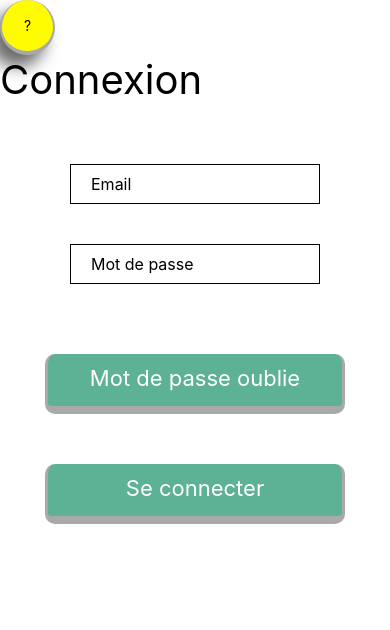
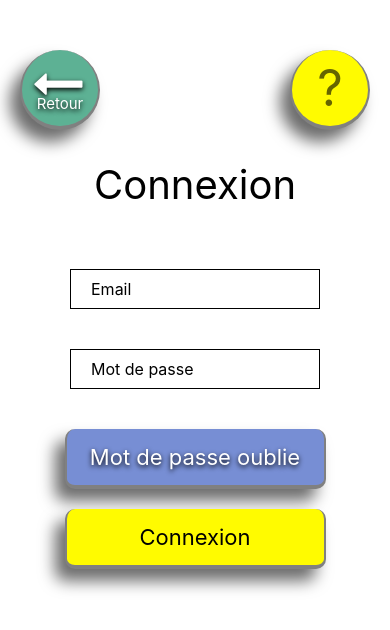
Before and after one commit to DavidB360/lemulot-frontend-user, a React Native app: screen /SignIn in a window 390 px wide. Shown: the top 630 px of the page. Built offline with nearby package versions, Linux system fonts and the light colour scheme.

Commit message:
avancement page connection et signin

```diff
--- a/screens/ConnectionScreen.tsx
+++ b/screens/ConnectionScreen.tsx
@@ -1,64 +1,206 @@
-import {
-	View,
-	Text,
-	TouchableOpacity,
-	StyleSheet,
-	Button,
-	Image,
-} from "react-native";
+import { View, Text, TouchableOpacity, StyleSheet, Button, Image } from "react-native"
+import FontAwesome from "react-native-vector-icons/FontAwesome"
+import { FontAwesomeIcon } from "@fortawesome/react-native-fontawesome"
+import { faUser, faPenNib } from "@fortawesome/free-solid-svg-icons"
 
 export default function ConnectionScreen({ navigation }: any) {
 	return (
 		<View style={styles.container}>
+			<View style={styles.btnTop}>
 				<TouchableOpacity
-				style={styles.button}
+					style={styles.btnRetour}
+					onPress={() => navigation.navigate("Home")}
+				>
+					<FontAwesome
+						name="long-arrow-left"
+						size={50}
+						style={styles.iconArrow}
+					/>
+					<Text style={styles.textBtnRetour}>Retour</Text>
+				</TouchableOpacity>
+				<TouchableOpacity
+					style={styles.btnAide}
+					// onPress={() => navigation.navigate("Type")}
+				>
+					<Text style={styles.textBtnAide}>?</Text>
+				</TouchableOpacity>
+			</View>
+			<View style={styles.iconContainer}>
+				<TouchableOpacity
+					style={styles.iconContent}
 					onPress={() => navigation.navigate("SignIn")}
 				>
-				<Image
-					style={styles.image}
-					source={require("../assets/cle.jpg")}
+					<Text style={styles.textIcon}>Se connecter</Text>
+					<View style={styles.icon}>
+						<FontAwesomeIcon
+							icon={faUser}
+							style={styles.iconColor}
+							size={130}
 						/>
-				<Text style={styles.text}>Se connecter</Text>
+					</View>
 				</TouchableOpacity>
 				<TouchableOpacity
-				style={styles.button}
+					style={styles.iconContent}
 					onPress={() => navigation.navigate("SignUp")}
 				>
-				<Image
-					style={styles.image}
-					source={require("../assets/stylo.jpg")}
+					<Text style={styles.textIcon}>S'inscrire</Text>
+					<View style={styles.icon}>
+						<FontAwesomeIcon
+							icon={faPenNib}
+							style={styles.iconColor}
+							size={130}
 						/>
-				<Text style={styles.text}>S'inscrire</Text>
+					</View>
 				</TouchableOpacity>
 			</View>
-	);
+		</View>
+	)
 }
 
 const styles = StyleSheet.create({
 	container: {
 		flex: 1,
-		display: "flex",
+		flexDirection: "column",
+		alignItems: "center",
+		justifyContent: "flex-start",
+		backgroundColor: "#ffffff",
+	},
+
+	btnTop: {
+		flexDirection: "row",
+		justifyContent: "space-between",
+		alignItems: "center",
+		width: "100%",
+		marginBottom: 30,
+		marginTop: 50,
+	},
+
+	btnAide: {
+		marginRight: 20,
+		backgroundColor: "#fffb00",
+		width: 80,
+		height: 80,
 		alignItems: "center",
 		justifyContent: "center",
+		borderRadius: 40,
+		borderColor: "#808080",
+		borderBottomWidth: 4,
+		borderLeftWidth: 2,
+		borderRightWidth: 2,
+		shadowOffset: {
+			width: -10,
+			height: 12,
 		},
-	button: {
-		borderRadius: 20,
-		borderWidth: 1,
-		width: 200,
-		margin: 25,
-		height: 200,
+		shadowOpacity: 0.58,
+		shadowRadius: 16.0,
+
+		elevation: 25,
+	},
+
+	textBtnAide: {
+		color: "#000000",
+		fontSize: 50,
+		opacity: 0.6,
+	},
+
+	btnRetour: {
+		flexDirection: "column",
 		alignItems: "center",
 		justifyContent: "center",
+		marginLeft: 20,
+		backgroundColor: "#5db194",
+		width: 80,
+		height: 80,
+		borderRadius: 40,
+		borderColor: "#808080",
+		borderBottomWidth: 4,
+		borderLeftWidth: 2,
+		borderRightWidth: 2,
+		shadowOffset: {
+			width: -10,
+			height: 12,
 		},
-	image: {
-		width: 100,
-		height: 100,
-		margin: 25,
+		shadowOpacity: 0.58,
+		shadowRadius: 16.0,
+
+		elevation: 25,
 	},
-	text: {
-		borderRadius: 20,
-		height: 50,
-		borderWidth: 1,
-		width: 200,
+
+	iconArrow: {
+		paddingRight: 5,
+		marginBottom: -15,
+		color: "#ffffff",
+		textShadowColor: "#000000",
+		textShadowOffset: { width: 0, height: 2 },
+		textShadowRadius: 5,
 	},
-});
+
+	textBtnRetour: {
+		paddingBottom: 5,
+		color: "#ffffff",
+		fontSize: 15,
+		textShadowColor: "#000000",
+		textShadowOffset: { width: 0, height: 2 },
+		textShadowRadius: 5,
+	},
+
+	iconContainer: {
+		flexDirection: "column",
+		justifyContent: "center",
+		alignItems: "center",
+		height: "80%",
+		width: "100%",
+		paddingBottom: 20,
+	},
+
+	iconContent: {
+		marginBottom: 20,
+		flexDirection: "column",
+		justifyContent: "flex-start",
+		alignItems: "center",
+		width: "40%",
+		height: "30%",
+		borderColor: "#a9a9a9",
+		borderBottomWidth: 6,
+		borderLeftWidth: 4,
+		borderRightWidth: 4,
+		borderRadius: 5,
+		backgroundColor: "#778ed4",
+		shadowColor: "#000000",
+		shadowOffset: {
+			width: -10,
+			height: 12,
+		},
+		shadowOpacity: 0.58,
+		shadowRadius: 16.0,
+
+		elevation: 25,
+	},
+
+	textIcon: {
+		fontSize: 22,
+		color: "#fff",
+		textShadowColor: "#000000",
+		textShadowOffset: { width: 0, height: 2 },
+		textShadowRadius: 5,
+	},
+
+	iconColor: {
+		color: "#778ed4",
+	},
+
+	icon: {
+		justifyContent: "center",
+		alignItems: "center",
+		backgroundColor: "#fff",
+		width: "100%",
+		height: 145,
+		borderTopWidth: 1,
+		borderColor: "#a9a9a9",
+		color: "#778ed4",
+	},
+	imgBtn: {
+		width: 205,
+		height: 200,
+	},
+})
--- a/screens/SignInScreen.tsx
+++ b/screens/SignInScreen.tsx
@@ -8,6 +8,7 @@ import {
 	TouchableOpacity,
 	View,
 } from "react-native"
+import FontAwesome from "react-native-vector-icons/FontAwesome"
 import { useDispatch } from "react-redux"
 import { login, UserState } from "../reducers/user"
 
@@ -24,7 +25,7 @@ export default function SignIn({ navigation }: any) {
 	const handleConnection = () => {
 		if (EMAIL_REGEX.test(email)) {
 			// fetch("http://192.168.1.48:3000/users/signin", {
-			fetch(process.env.BACKEND_URL+"users/signin", {
+			fetch(process.env.BACKEND_URL + "users/signin", {
 				method: "POST",
 				headers: { "Content-Type": "application/json" },
 				body: JSON.stringify({ email: email, password: password }),
@@ -56,13 +57,25 @@ export default function SignIn({ navigation }: any) {
 			style={styles.container}
 			behavior={Platform.OS === "ios" ? "padding" : "height"}
 		>
+			<View style={styles.btnTop}>
 				<TouchableOpacity
-				//onPress={() => handleSubmit()}
-				style={styles.btnHelp}
-				activeOpacity={0.8}
+					style={styles.btnRetour}
+					onPress={() => navigation.navigate("Home")}
 				>
-				<Text>?</Text>
+					<FontAwesome
+						name="long-arrow-left"
+						size={50}
+						style={styles.iconArrow}
+					/>
+					<Text style={styles.textBtnRetour}>Retour</Text>
 				</TouchableOpacity>
+				<TouchableOpacity
+					style={styles.btnAide}
+					// onPress={() => navigation.navigate("Type")}
+				>
+					<Text style={styles.textBtnAide}>?</Text>
+				</TouchableOpacity>
+			</View>
 			<Text style={styles.title}>Connexion</Text>
 
 			<View style={styles.inputContainer}>
@@ -86,33 +99,36 @@ export default function SignIn({ navigation }: any) {
 				{emailError && (
 					<Text style={styles.error}>Email ou mot de passe incorrect.</Text>
 				)}
+				<View style={styles.btnBottom}>
 					<TouchableOpacity
-					//onPress={() => handleSubmit()}
-					style={styles.button}
-					activeOpacity={0.8}
+						style={styles.btnPassword}
+						onPress={() => navigation.navigate("Dico")}
 					>
-					<Text style={styles.textButton}>Mot de passe oublie</Text>
+						<Text style={styles.textBtnPassword}>Mot de passe oublie</Text>
 					</TouchableOpacity>
 					<TouchableOpacity
-					onPress={() => handleConnection()}
-					style={styles.button}
-					activeOpacity={0.8}
+						style={styles.btnConnection}
+						// onPress={() => navigation.navigate("HelpRequest")}
 					>
-					<Text style={styles.textButton}>Se connecter</Text>
+						<Text style={styles.textBtnConnection}>Connexion</Text>
 					</TouchableOpacity>
+				</View>
 			</View>
 		</KeyboardAvoidingView>
 	)
 }
 
 const styles = StyleSheet.create({
+	container: {
+		flex: 1,
+		flexDirection: "column",
+		alignItems: "center",
+		justifyContent: "flex-start",
+		backgroundColor: "#ffffff",
+	},
 	background: {
 		width: "100%",
 		height: "100%",
-	},
-	container: {
-		flex: 1,
-		backgroundColor: "white",
 	},
 	title: {
 		fontSize: 40,
@@ -131,48 +147,172 @@ const styles = StyleSheet.create({
 		borderWidth: 1,
 		fontSize: 16,
 	},
-	button: {
-		alignItems: "center",
-		justifyContent: "center",
-		backgroundColor: "#5db194",
-		borderBottomWidth: 8,
-		borderLeftWidth: 3,
-		borderRightWidth: 3,
-		borderRadius: 10,
-		borderStyle: "solid",
-		borderColor: "#a9a9a9",
-		width: 300,
-		height: 60,
-		marginTop: 50,
-	},
-	textButton: {
-		height: 30,
-		fontSize: 22,
-		color: "#fff",
-	},
 	error: {
 		color: "red",
 	},
-	btnHelp: {
+	btnTop: {
+		flexDirection: "row",
+		justifyContent: "space-between",
+		alignItems: "center",
+		width: "100%",
+		marginBottom: 30,
+		marginTop: 50,
+	},
+	btnAide: {
+		marginRight: 20,
+		backgroundColor: "#fffb00",
+		width: 80,
+		height: 80,
 		alignItems: "center",
 		justifyContent: "center",
-		backgroundColor: "#fffb00",
+		borderRadius: 40,
+		borderColor: "#808080",
 		borderBottomWidth: 4,
 		borderLeftWidth: 2,
 		borderRightWidth: 2,
-		borderRadius: 30,
-		borderStyle: "solid",
-		borderColor: "#a9a9a9",
-		width: 55,
-		height: 55,
-		color: "#fff",
-		fontSize: 22,
 		shadowOffset: {
 			width: -10,
 			height: 12,
 		},
 		shadowOpacity: 0.58,
 		shadowRadius: 16.0,
+
 		elevation: 25,
 	},
+
+	textBtnAide: {
+		color: "#000000",
+		fontSize: 50,
+		opacity: 0.6,
+	},
+
+	btnRetour: {
+		flexDirection: "column",
+		alignItems: "center",
+		justifyContent: "center",
+		marginLeft: 20,
+		backgroundColor: "#5db194",
+		width: 80,
+		height: 80,
+		borderRadius: 40,
+		borderColor: "#808080",
+		borderBottomWidth: 4,
+		borderLeftWidth: 2,
+		borderRightWidth: 2,
+		shadowOffset: {
+			width: -10,
+			height: 12,
+		},
+		shadowOpacity: 0.58,
+		shadowRadius: 16.0,
+
+		elevation: 25,
+	},
+	textBtnRetour: {
+		paddingBottom: 5,
+		color: "#ffffff",
+		fontSize: 15,
+		textShadowColor: "#000000",
+		textShadowOffset: { width: 0, height: 2 },
+		textShadowRadius: 5,
+	},
+	btnBottom: {
+		flexDirection: "column",
+		justifyContent: "center",
+		alignItems: "center",
+		width: "100%",
+	},
+
+	iconContent: {
+		marginTop: 20,
+		marginBottom: 40,
+		marginRight: 10,
+		marginLeft: 10,
+		flexDirection: "column",
+		justifyContent: "flex-start",
+		alignItems: "center",
+		width: "42%",
+		borderColor: "#a9a9a9",
+		borderBottomWidth: 6,
+		borderLeftWidth: 4,
+		borderRightWidth: 4,
+		borderRadius: 5,
+		backgroundColor: "#778ed4",
+		shadowColor: "#000000",
+		shadowOffset: {
+			width: -10,
+			height: 12,
+		},
+		shadowOpacity: 0.58,
+		shadowRadius: 16.0,
+
+		elevation: 25,
+	},
+	iconArrow: {
+		paddingRight: 5,
+		marginBottom: -15,
+		color: "#ffffff",
+		textShadowColor: "#000000",
+		textShadowOffset: { width: 0, height: 2 },
+		textShadowRadius: 5,
+	},
+
+	btnPassword: {
+		marginTop: 20,
+		marginBottom: 10,
+		backgroundColor: "#778ed4",
+		width: "90%",
+		height: 60,
+		flexDirection: "row",
+		alignItems: "center",
+		justifyContent: "center",
+		borderRadius: 10,
+		borderColor: "#808080",
+		borderBottomWidth: 4,
+		borderLeftWidth: 2,
+		borderRightWidth: 2,
+		shadowOffset: {
+			width: -10,
+			height: 12,
+		},
+		shadowOpacity: 0.58,
+		shadowRadius: 16.0,
+
+		elevation: 25,
+	},
+
+	textBtnPassword: {
+		fontSize: 22,
+		color: "#ffffff",
+		textShadowColor: "#000000",
+		textShadowOffset: { width: 0, height: 2 },
+		textShadowRadius: 5,
+	},
+	btnConnection: {
+		marginTop: 10,
+		backgroundColor: "#fffb00",
+		width: "90%",
+		height: 60,
+		flexDirection: "row",
+		alignItems: "center",
+		justifyContent: "center",
+		borderRadius: 10,
+		borderColor: "#808080",
+		borderBottomWidth: 4,
+		borderLeftWidth: 2,
+		borderRightWidth: 2,
+		shadowOffset: {
+			width: -10,
+			height: 12,
+		},
+		shadowOpacity: 0.58,
+		shadowRadius: 16.0,
+
+		elevation: 25,
+	},
+
+	textBtnConnection: {
+		fontSize: 22,
+		color: "#000000",
+	},
 })
```
Also changed, not shown: screens/CategoryScreen.tsx (+17 -17 lines). Lines whose indentation alone changed are shown as unchanged.
